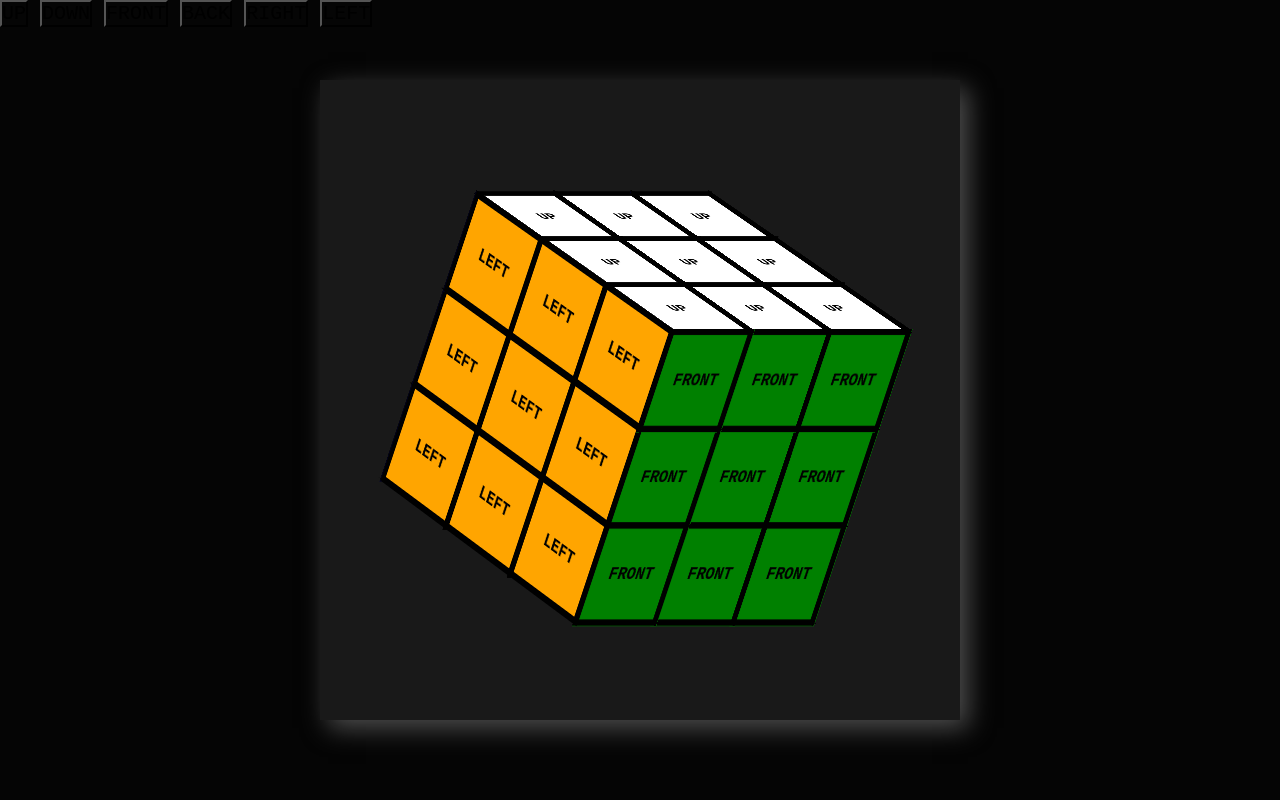
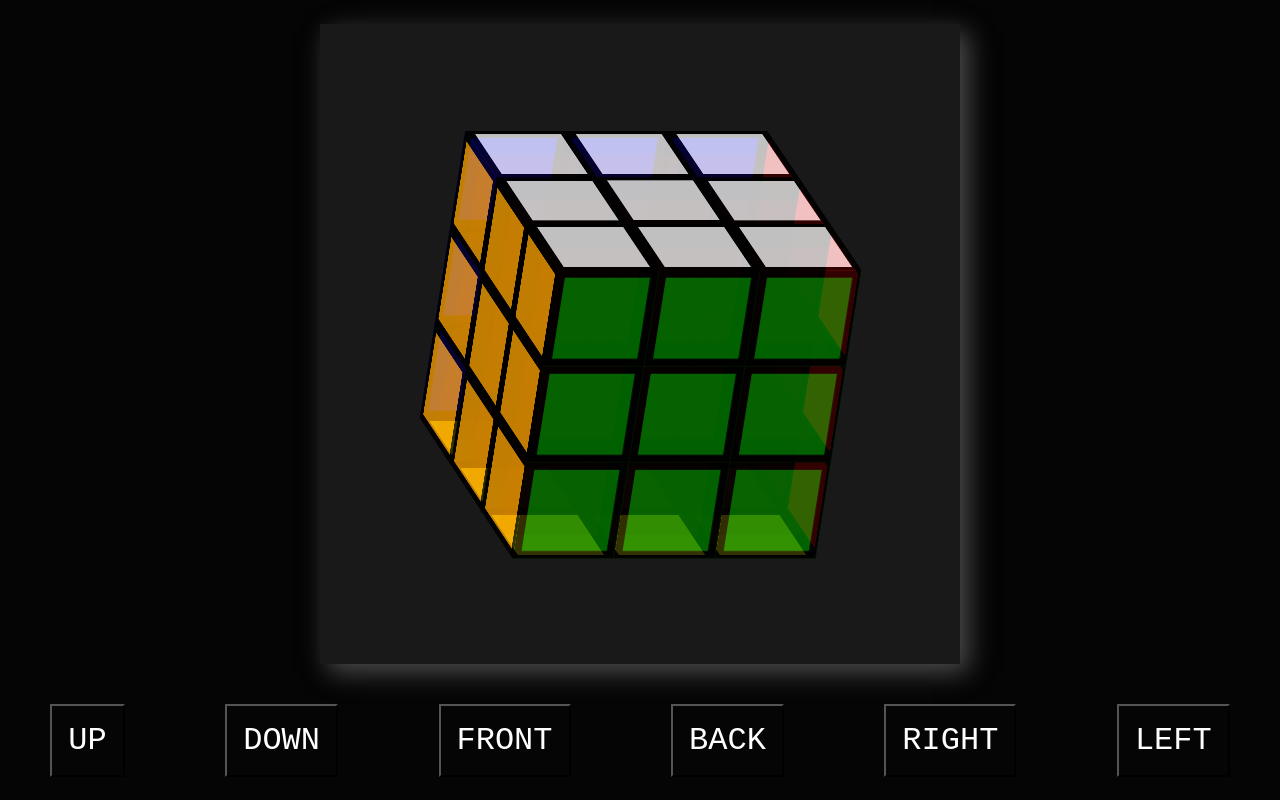
Before and after one commit to LeeTrongjNghiax/CSS3DCube, a plain HTML site: page index.html in a window 1280 px wide. Drawn offline with Linux system fonts and the light colour scheme.

Commit message:
ruru6u65ui

```diff
--- a/CSS/style.css
+++ b/CSS/style.css
@@ -1,6 +1,6 @@
 :root {
 	--length: 40vh;
-	--border-length: 0.9vh;
+	--border-length: 1vh;
 	--length-ratio: 3;
 }
 
@@ -8,25 +8,38 @@
 	padding: 0;
 	margin: 0;
 	font-family: monospace;
+	box-sizing: border-box;
 
 	background-color: rgba(05, 05, 05, 05);
-	font-size: calc( var(--length) / 16 );
+	color: rgba(255, 255, 255, 1);
+	font-size: calc( var(--length) / 10 );
+}
+
+body {
+	width: 100vw;
+	height: 100vh;
+	overflow-x: hidden;
+	display: flex;
+	align-items: center;
+	justify-content: center;
+	flex-direction: column;
+	gap: 5vh;
 }
 
 #container {
-	position: absolute;
+	/* position: absolute;
 	top: 50%;
-	left: 50%;
+	left: 50%; */
 	width: 80vh;
 	height: 80vh;
-	transform: translate(-50%, -50%);
+	/* transform: translate(-50%, -50%); */
 
 	background-color: rgba(25, 25, 25, 05);
 	box-shadow: 1vh 1vh 3vh rgba(150, 150, 150, 0.5);
 }
 
 #rubik-cube {
-	position: absolute;
+	position: relative;
 	top: 50%;
 	left: 50%;
 	width: var(--length);
@@ -36,31 +49,33 @@
 	align-items: center;
 	justify-content: center;
 
-	perspective: 2000vh;
+	perspective: 9000vh;
 	background-color: rgba(0, 0, 200, 0);
-	transform: translate(-50%, -50%) rotateY(43deg) rotateX(334deg);
+	transform: translate(-50%, -50%) rotateY(19deg) rotateX(334deg);
 }
 
 #rubik-cube .cubie {
-	width: calc( var(--length) / var(--length-ratio) - var(--border-length) );
-  	height: calc( var(--length) / var(--length-ratio) - var(--border-length) );
+	width: calc( var(--length) / var(--length-ratio) );
+	height: calc( var(--length) / var(--length-ratio) );
 	transform-style: preserve-3d;
 	position: absolute;
 
-	background-color: rgba(0, 0, 0, 0);
+	background-color: rgba(200, 0, 0, 0.1);
 }
 
 .face {
-	width: calc( var(--length) / var(--length-ratio) - var(--border-length) );
-	height: calc( var(--length) / var(--length-ratio) - var(--border-length) );
+	width: calc( var(--length) / var(--length-ratio) );
+	height: calc( var(--length) / var(--length-ratio) );
+	transform-style: preserve-3d;
 	font-weight: bolder;
 	position: absolute;
 	display: flex;
 	align-items: center;
 	justify-content: center;
+	font-size: 0;
 
 	border: var(--border-length) solid black;
-	opacity: 1;
+	opacity: 0.75;
 }
 
 .up {
@@ -90,7 +105,10 @@
 .orange { background-color: orange; }
 .black { background-color: black; }
 
-#U { transform: translateY( calc( var(--length) / var(--length-ratio) * -1 ) ); }
+#U {
+	/* transform: translateY( calc( var(--length) / var(--length-ratio) * -1 ) );  */
+	top: 0;
+}
 #D { transform: translateY( calc( var(--length) / var(--length-ratio) * 1 ) ); }
 #F { transform: translateZ( calc( var(--length) / var(--length-ratio) * 1 ) ); }
 #B { transform: translateZ( calc( var(--length) / var(--length-ratio) * -1 ) ); }
@@ -98,6 +116,8 @@
 #L { transform: translateX( calc( var(--length) / var(--length-ratio) * -1 ) ); }
 
 #UF {
+	/* bottom: calc( var(--length) - var(--length) / 3 ); */
+	/* transform: translateZ( calc( var(--length) / var(--length-ratio) * 1 ) ); */
 	transform:
 		translateY( calc( var(--length) / var(--length-ratio) * -1 ) )
 		translateZ( calc( var(--length) / var(--length-ratio) * 1 ) );
@@ -210,3 +230,29 @@
 		translateZ( calc( var(--length) / var(--length-ratio) * -1 ) )
 		translateX( calc( var(--length) / var(--length-ratio) * -1 ) );
 }
+
+/* #U.cubie {
+	top: 0;
+}
+
+#U.cubie::after {
+  position: absolute;
+  top: 50%;
+  left: 50%;
+  width: 5px;
+  height: 5px;
+  content: '';
+  background-color: #f0f;
+  border-radius: 50%;
+  transform: translate(-50%, -50%);
+} */
+
+#control {
+	width: 100%;
+	display: flex;
+	justify-content: space-around;
+}
+
+#control button {
+	padding: 2vh;
+}
```
Lines whose indentation alone changed are shown as unchanged.
